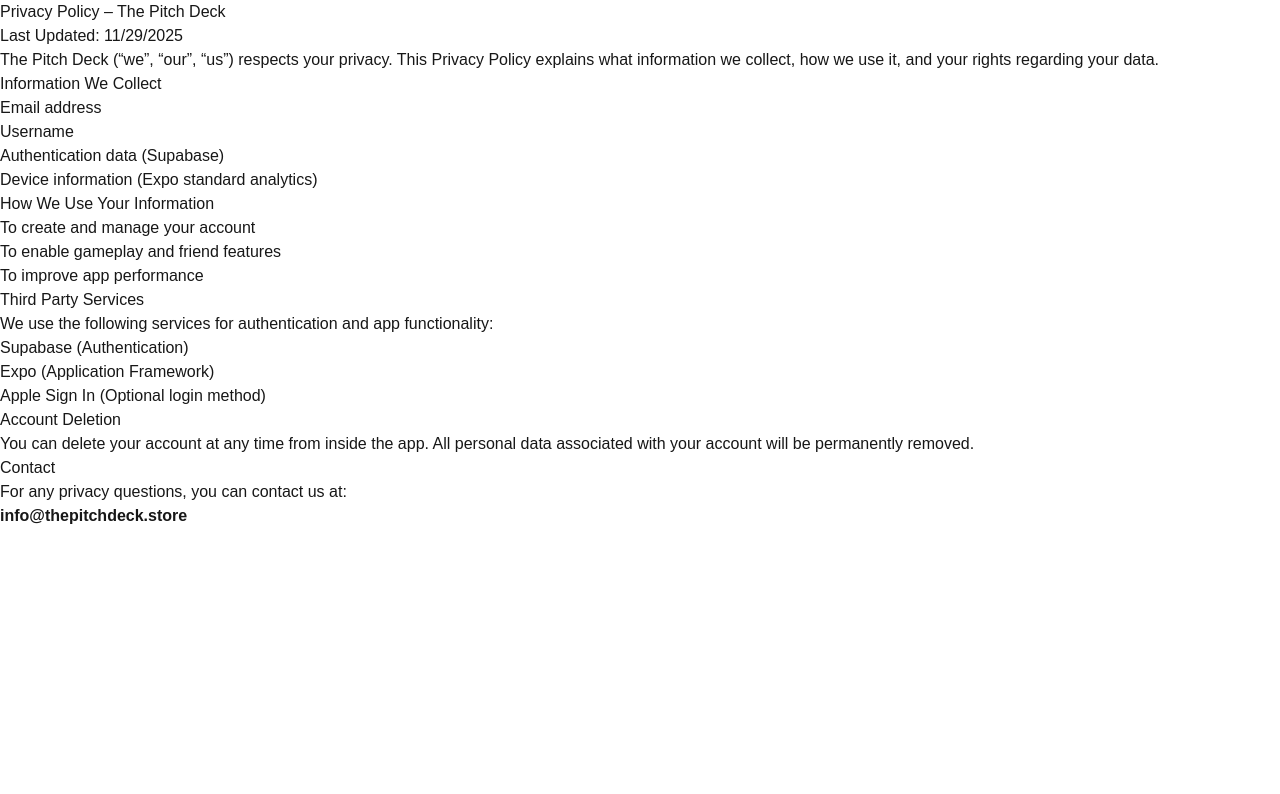
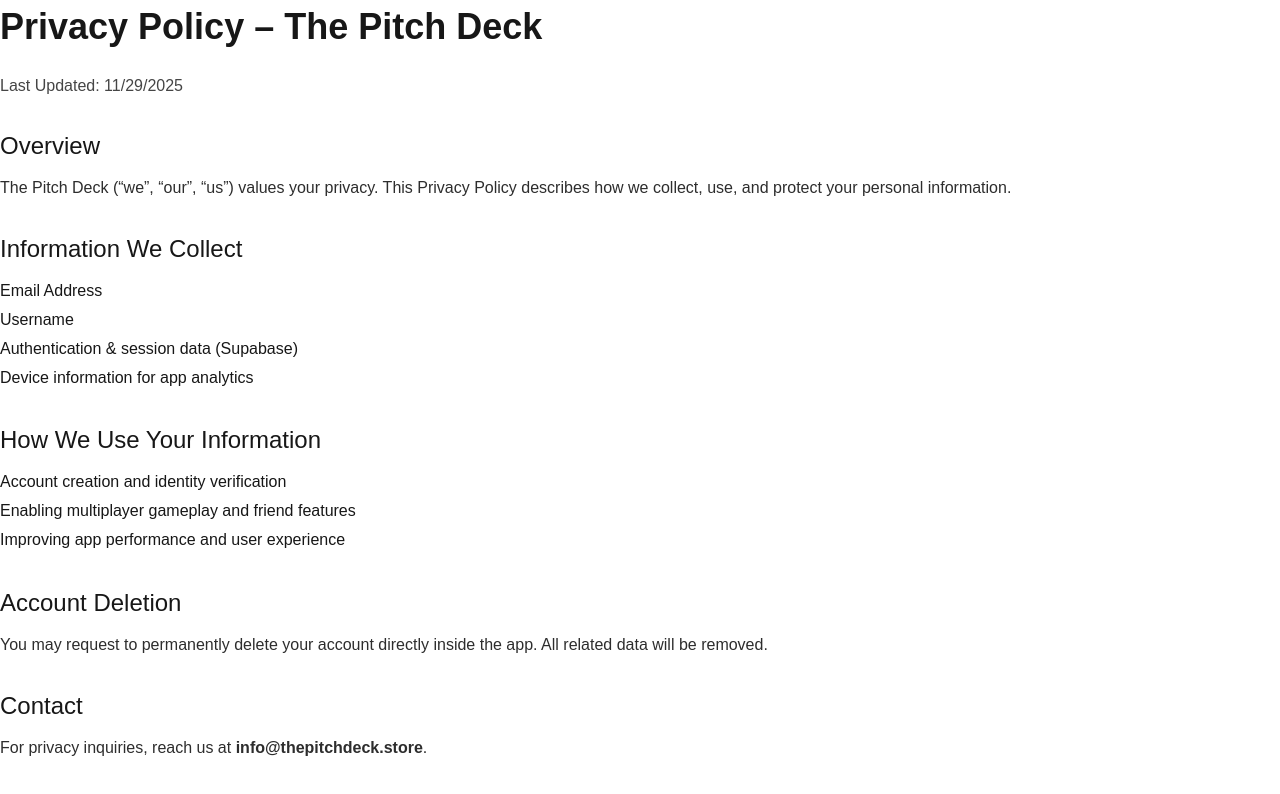
Before and after one commit to ktahagulpinar/thepitchdeck-reset, a Next.js app: page /privacy in a window 1280 px wide. Shown: the top 794 px of the page. Built offline with nearby package versions, Linux system fonts and the light colour scheme.

Commit message:
Refactor Privacy Policy page layout and styles

```diff
--- a/app/privacy/page.tsx
+++ b/app/privacy/page.tsx
@@ -1,51 +1,54 @@
 export default function PrivacyPage() {
   return (
     <main>
-      <h1>Privacy Policy – The Pitch Deck</h1>
-      <p>Last Updated: {new Date().toLocaleDateString()}</p>
-
-      <p>
-        The Pitch Deck (“we”, “our”, “us”) respects your privacy. This Privacy Policy explains what
-        information we collect, how we use it, and your rights regarding your data.
+      <h1 style={{ fontSize: "36px", marginBottom: "20px", fontWeight: 700 }}>
+        Privacy Policy – The Pitch Deck
+      </h1>
+      <p style={{ opacity: 0.8, marginBottom: "30px" }}>
+        Last Updated: {new Date().toLocaleDateString()}
       </p>
 
-      <h2>Information We Collect</h2>
-      <ul>
-        <li>Email address</li>
-        <li>Username</li>
-        <li>Authentication data (Supabase)</li>
-        <li>Device information (Expo standard analytics)</li>
-      </ul>
+      <section style={{ marginBottom: "30px" }}>
+        <h2 style={{ fontSize: "24px", marginBottom: "10px" }}>Overview</h2>
+        <p style={{ lineHeight: 1.7, opacity: 0.9 }}>
+          The Pitch Deck (“we”, “our”, “us”) values your privacy. This Privacy Policy describes how we collect,
+          use, and protect your personal information.
+        </p>
+      </section>
 
-      <h2>How We Use Your Information</h2>
-      <ul>
-        <li>To create and manage your account</li>
-        <li>To enable gameplay and friend features</li>
-        <li>To improve app performance</li>
-      </ul>
+      <section style={{ marginBottom: "30px" }}>
+        <h2 style={{ fontSize: "24px", marginBottom: "10px" }}>Information We Collect</h2>
+        <ul style={{ lineHeight: 1.8 }}>
+          <li>Email Address</li>
+          <li>Username</li>
+          <li>Authentication & session data (Supabase)</li>
+          <li>Device information for app analytics</li>
+        </ul>
+      </section>
 
-      <h2>Third Party Services</h2>
-      <p>
-        We use the following services for authentication and app functionality:
-      </p>
-      <ul>
-        <li>Supabase (Authentication)</li>
-        <li>Expo (Application Framework)</li>
-        <li>Apple Sign In (Optional login method)</li>
-      </ul>
+      <section style={{ marginBottom: "30px" }}>
+        <h2 style={{ fontSize: "24px", marginBottom: "10px" }}>How We Use Your Information</h2>
+        <ul style={{ lineHeight: 1.8 }}>
+          <li>Account creation and identity verification</li>
+          <li>Enabling multiplayer gameplay and friend features</li>
+          <li>Improving app performance and user experience</li>
+        </ul>
+      </section>
 
-      <h2>Account Deletion</h2>
-      <p>
-        You can delete your account at any time from inside the app. All personal data associated with
-        your account will be permanently removed.
-      </p>
+      <section style={{ marginBottom: "30px" }}>
+        <h2 style={{ fontSize: "24px", marginBottom: "10px" }}>Account Deletion</h2>
+        <p style={{ lineHeight: 1.7, opacity: 0.9 }}>
+          You may request to permanently delete your account directly inside the app. All related data will be
+          removed.
+        </p>
+      </section>
 
-      <h2>Contact</h2>
-      <p>
-        For any privacy questions, you can contact us at:
-        <br />
-        <strong>info@thepitchdeck.store</strong>
-      </p>
+      <section style={{ marginBottom: "30px" }}>
+        <h2 style={{ fontSize: "24px", marginBottom: "10px" }}>Contact</h2>
+        <p style={{ lineHeight: 1.7, opacity: 0.9 }}>
+          For privacy inquiries, reach us at <strong>info@thepitchdeck.store</strong>.
+        </p>
+      </section>
     </main>
   );
 }
```
